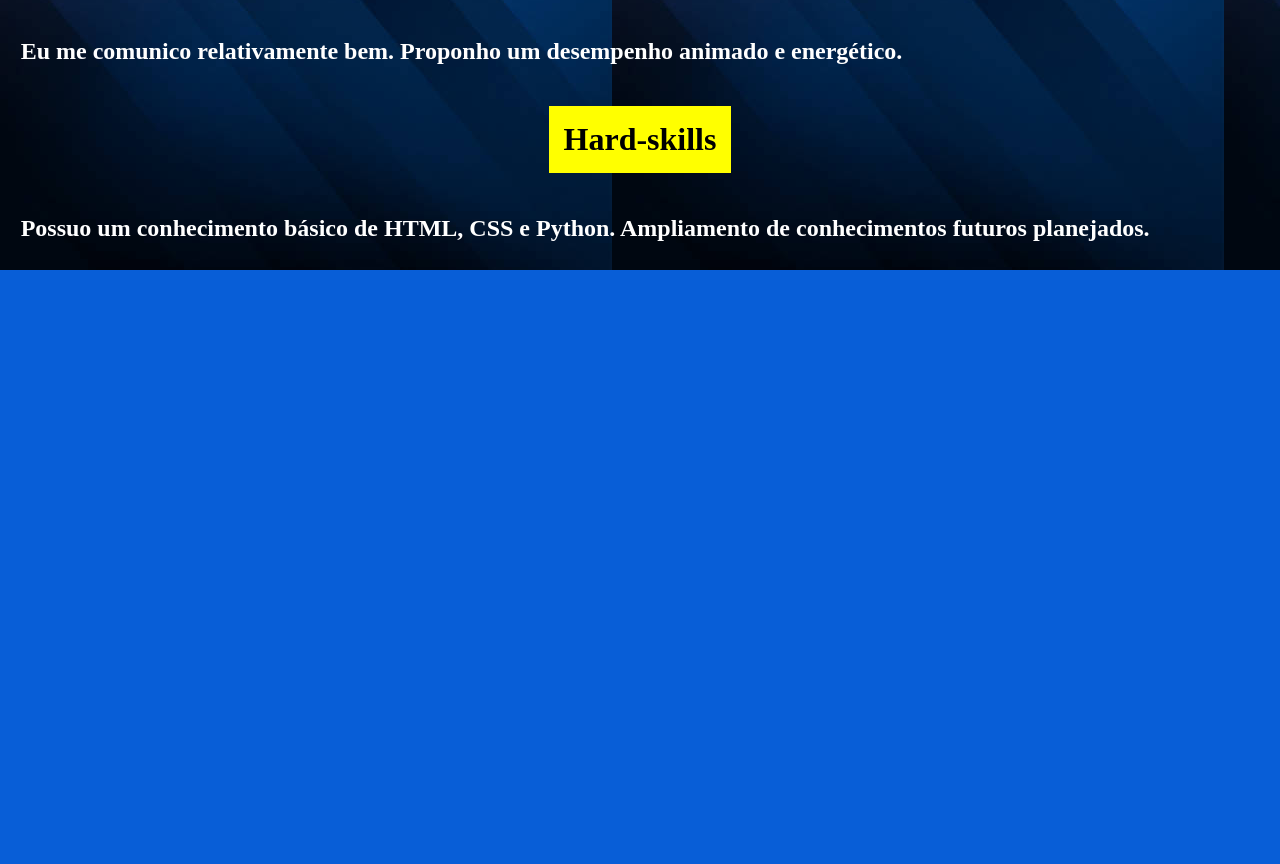
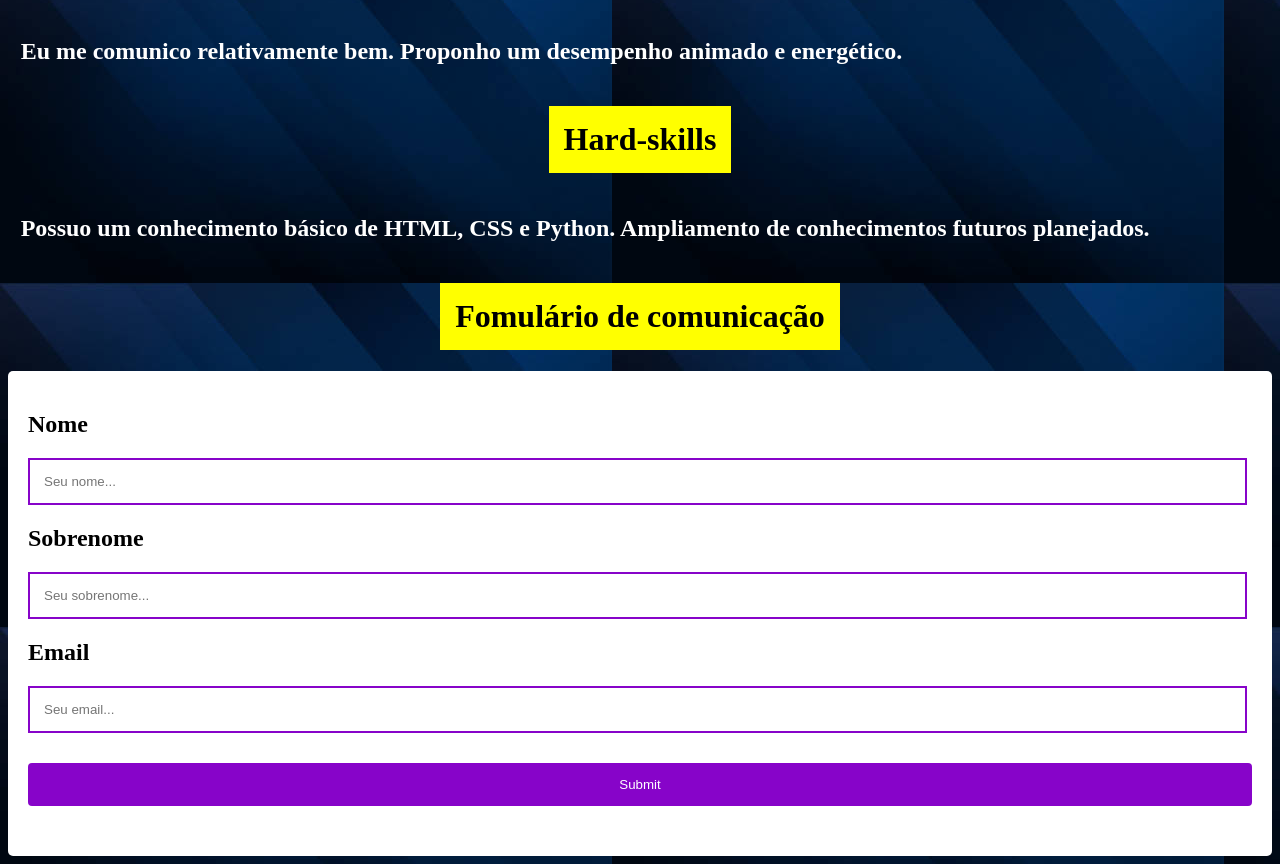
Before and after one commit to MiguelProgramas/Projeto-Curriculum-Vitae, a plain HTML site: page index.html in a window 1280 px wide. Shown: the part 1093-1957 px from the top of the page. Before the commit the page ends 1363 px from the top, so only its background shows below. Drawn offline with Linux system fonts and the light colour scheme.

Commit message:
Formulário feito com sucesso. Ele foi tirado do W3schools e, como expresso nos comentários do código, utiliza extensivamente do elemento HTML 'input', e também das pseudo-classes 'focus' e 'hover'.

```diff
--- a/index.html
+++ b/index.html
@@ -93,6 +93,39 @@ h1 {
 #Texto-principal {
     color:white
 }
+/*Este fomulário foi tirado da W3schools. Ele usa extensivamente do elemento HTML "input" (por motivos óbvios).
+As pseudo-classes "focus" e "hover" foram adicionados por mim para garantir uma experiência mais satisfatória e
+relaxante.*/
+input[type=submit] {
+    width: 100%;
+    background-color: #8704c9;
+    color: white;
+    padding: 14px 20px;
+    margin: 30px 0;
+    border: none;
+    border-radius: 4px;
+    cursor: pointer;
+    -webkit-transition:0.5s;
+    transition:0.5s;
+    outline:none;
+}
+input[type=text] {
+    width:97%;
+    padding: 14px;
+    border:2px solid #8704c9;
+}
+input[type=text]:focus {
+    border:3px solid #640387
+}
+input[type=submit]:hover {
+    background-color: #640387;
+}
+.Formulário {
+    border-radius: 5px;
+    background-color: #ffffff;
+    padding: 20px;
+}
+/*O fomulário da W3schools acaba aqui.*/
 </style>
 <body>
     </style>
@@ -141,3 +174,17 @@ h1 {
 <div class="Conteúdo-textual">
     <h2>Possuo um conhecimento básico de HTML, CSS e Python. Ampliamento de conhecimentos futuros planejados.</h2>
 </div>
+<h1 class="Títulos">Fomulário de comunicação</h1>
+<div class="Formulário">
+    <form>
+        <label for="fname"><h2>Nome</h2></label>
+        <input type="text" id="fname" name="firstname" placeholder="Seu nome...">
+
+        <label for="lname"><h2>Sobrenome</h2></label>
+        <input type="text" id="lname" name="lastname" placeholder="Seu sobrenome...">
+
+        <label for="country"><h2>Email</h2></label>
+        <input type="text" id="lname" name="lastname" placeholder="Seu email...">
+        <input type="submit" value="Submit">
+    </form>
+    </div>
```
Also changed, not shown: Imagem do formulário.jpg (added).
